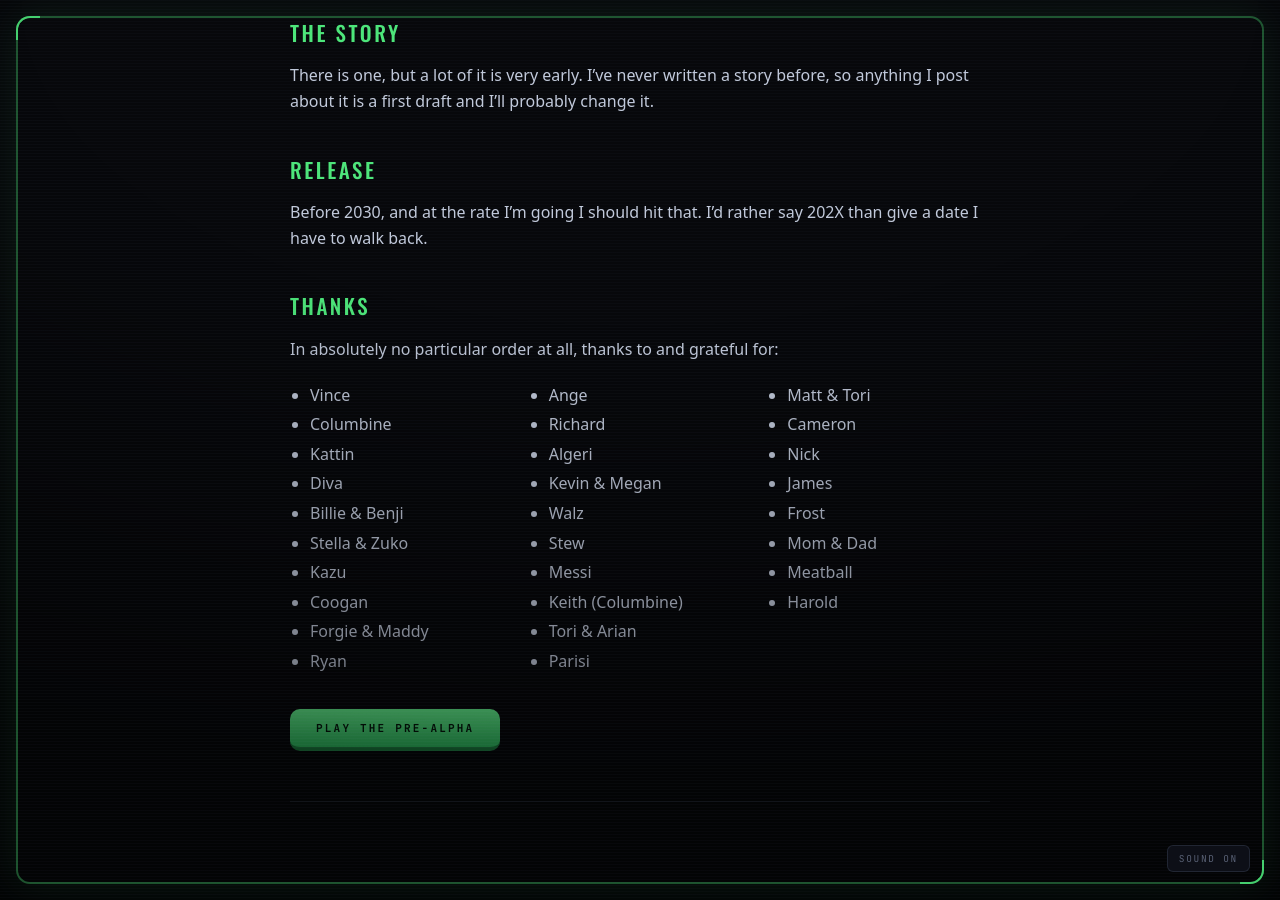
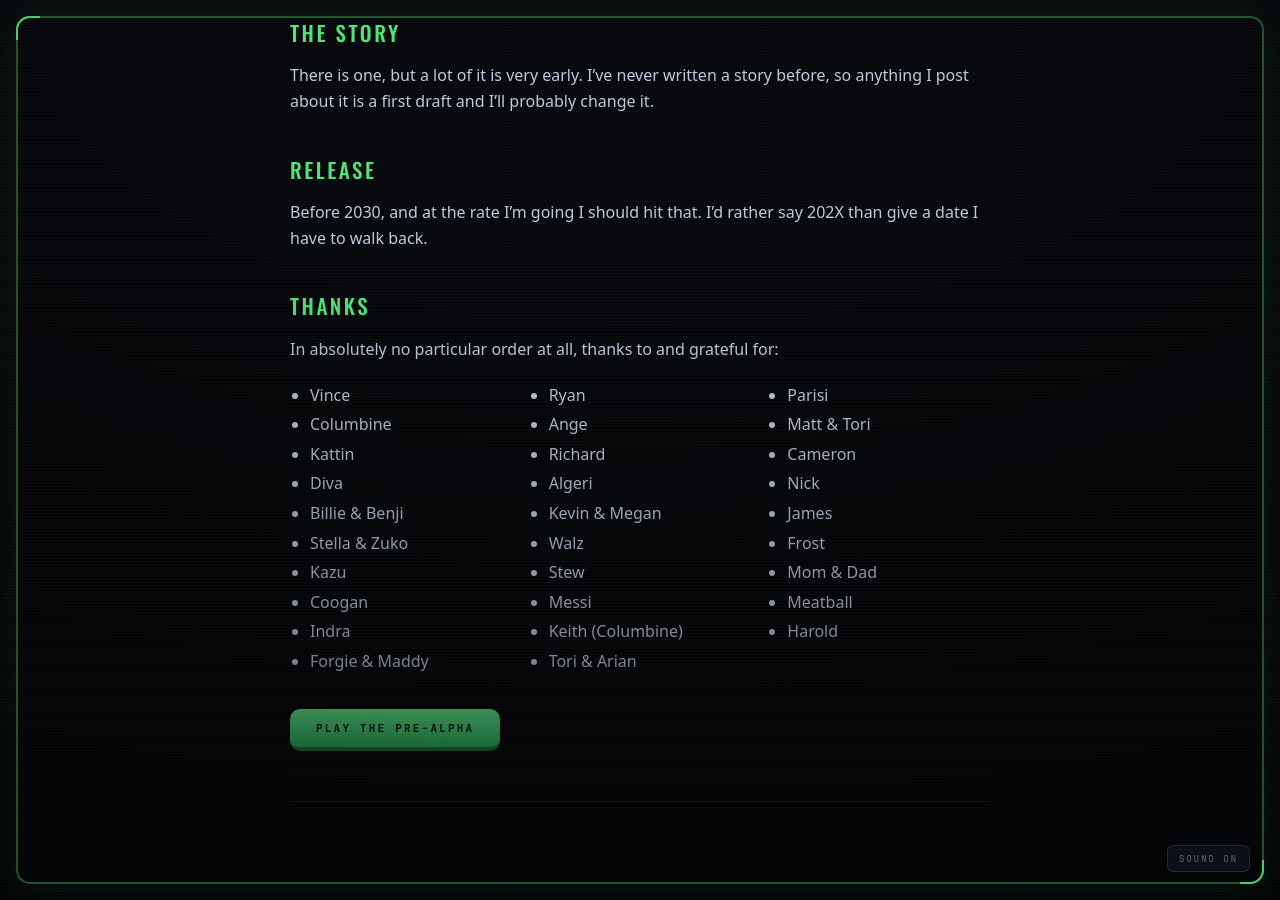
Before and after one commit to WhitleyStriber/drith.github.io, a Jekyll site: the page built from _posts/2026-08-01-drith-an-introduction.md, in a window 1280 px wide and 900 px high, scrolled down 2370 px. Built offline with Jekyll 4.4.1, drawn with Linux system fonts in a browser that asks for light colours.

Commit message:
Devlog: add Indra to thanks
Slotted into the existing shuffled order rather than tacked on the end.

Co-Authored-By: Claude Opus 5 (1M context) <noreply@anthropic.com>

```diff
--- a/_posts/2026-08-01-drith-an-introduction.md
+++ b/_posts/2026-08-01-drith-an-introduction.md
@@ -116,6 +116,7 @@ In absolutely no particular order at all, thanks to and grateful for:
   <li>Stella &amp; Zuko</li>
   <li>Kazu</li>
   <li>Coogan</li>
+  <li>Indra</li>
   <li>Forgie &amp; Maddy</li>
   <li>Ryan</li>
   <li>Ange</li>
```
